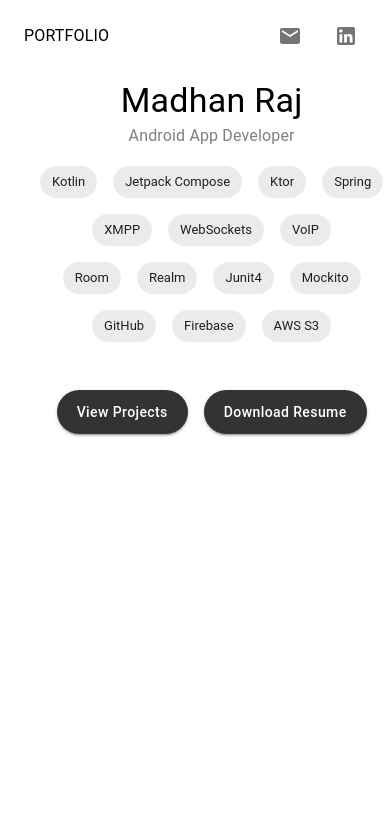
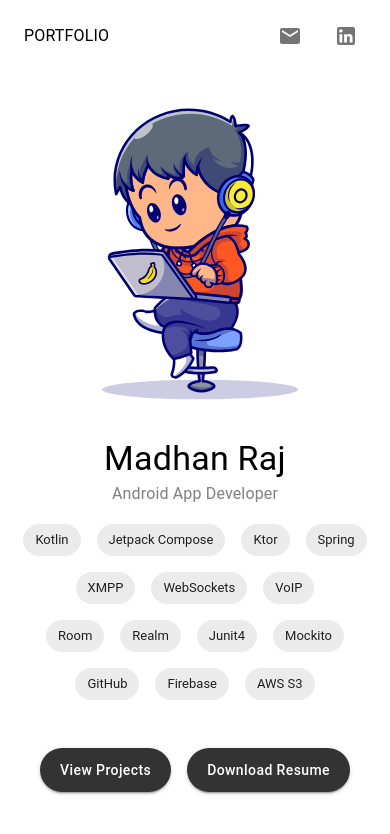
Before and after one commit to madhanraj2012/portfolio, a React (Create React App) app: page / in a window 390 px wide. Shown: the top 834 px of the page. Built offline with nearby package versions, Linux system fonts and the light colour scheme.

Commit message:
mobile screen handled

```diff
--- a/src/screens/Landing.tsx
+++ b/src/screens/Landing.tsx
@@ -1,4 +1,4 @@
-import { Box, Container, Stack, Typography, Chip, Button } from "@mui/material";
+import { Box, Container, Stack, Typography, Button } from "@mui/material";
 import { ActionButton } from "../components/ActionButton";
 import { ChipView } from "../components/ChipView";
 import { LandingImageView } from "../components/LandingImageView";
@@ -12,18 +12,29 @@ export default function Landing() {
       <Container
         maxWidth="lg"
         sx={{
-          display: "flex",
-          alignItems: "center",
           padding: 2,
         }}
       >
+        <Stack
+          direction={{ xs: "column", sm: "row" }}
+          spacing={2}
+          alignItems="center"
+        >
           <LandingImageView />
 
+          <InfoView />
+        </Stack>
+      </Container>
+    </Box>
+  );
+}
+
+const InfoView = () => {
+  return (
     <Box
       sx={{
         flex: 1,
         textAlign: "center",
-            paddingLeft: 2,
       }}
     >
       <NameAndRoleView />
@@ -35,10 +46,8 @@ export default function Landing() {
 
       <ButtonView />
     </Box>
-      </Container>
-    </Box>
   );
-}
+};
 
 const NameAndRoleView = () => {
   return (
```
Lines whose indentation alone changed are shown as unchanged.
